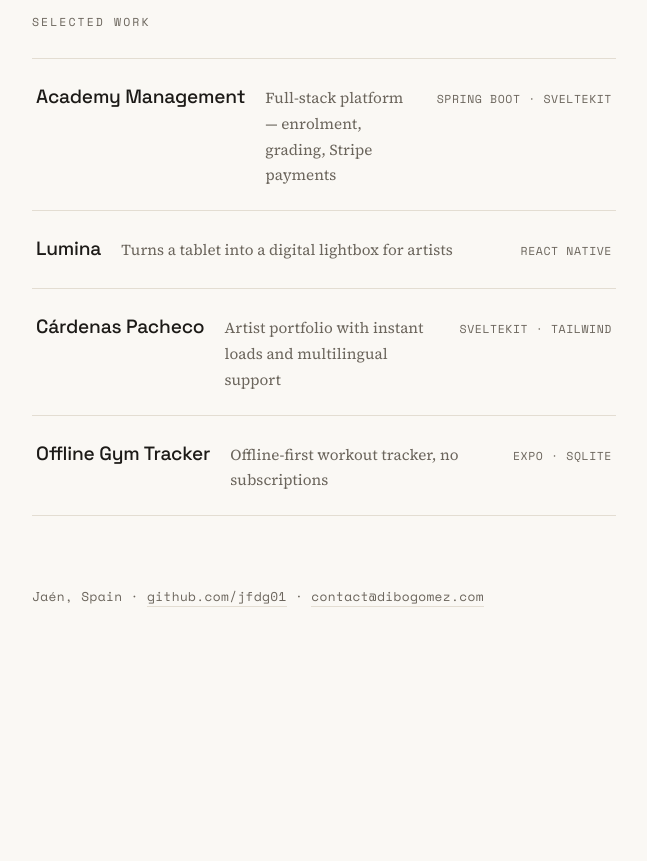
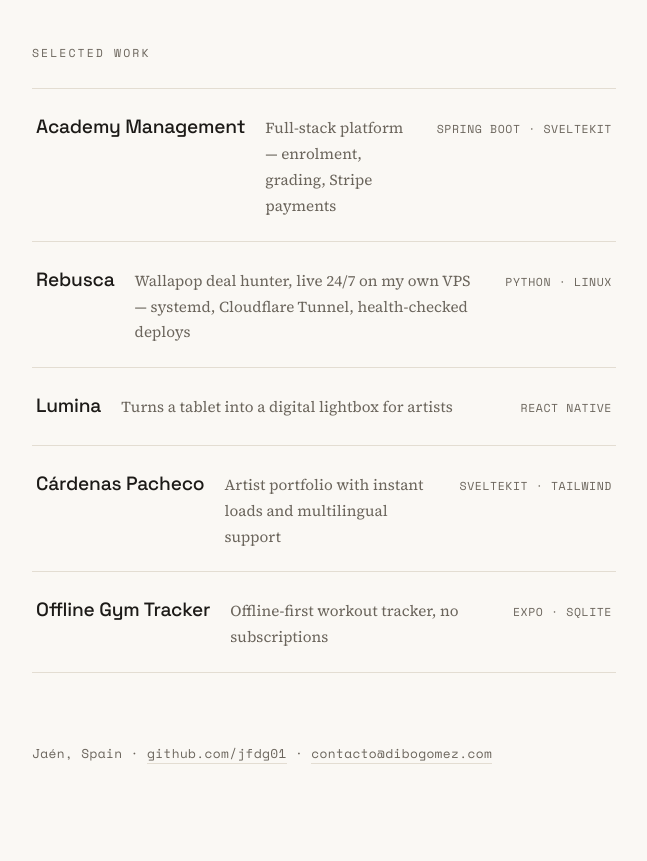
Before and after one commit to jfdg01/jfdg01.github.io, a plain HTML site: page index.html in a window 1280 px wide. Shown: the part 1374-2235 px from the top of the page, without its empty margins (316-963 px from the left). Before the commit the page ends 2078 px from the top, so only its background shows below. Drawn offline with nearby package versions, Linux system fonts and the light colour scheme.

Commit message:
site: add Rebusca, mention self-hosted Linux services, use contacto@
Adds Rebusca to Selected work (VPS + systemd + Cloudflare Tunnel),
a line on running own services on Linux in the lede, and unifies the
contact address with the CV and GitHub README (contacto@).

Co-Authored-By: Claude Opus 5.5 <noreply@anthropic.com>
Claude-Session: https://claude.ai/code/session_01VYdd9K95za2sPsEDRZgF4p

```diff
--- a/index.html
+++ b/index.html
@@ -226,7 +226,8 @@
                     Currently completing a double master's — Computer
                     Engineering and Cybersecurity — at the
                     <a href="https://www.ujaen.es">Universidad de Jaén</a>. I
-                    build systems end-to-end and prefer them simple and correct.
+                    build systems end-to-end and prefer them simple and correct
+                    — and I deploy and run my own services on Linux servers.
                 </p>
             </header>
 
@@ -294,6 +295,16 @@
                         >
                     </li>
                     <li>
+                        <a href="https://github.com/jfdg01/rebusca"
+                            ><span class="name">Rebusca</span
+                            ><span class="desc"
+                                >Wallapop deal hunter, live 24/7 on my own VPS —
+                                systemd, Cloudflare Tunnel, health-checked
+                                deploys</span
+                            ><span class="meta">Python · Linux</span></a
+                        >
+                    </li>
+                    <li>
                         <a href="https://github.com/jfdg01/lumina-mobile"
                             ><span class="name">Lumina</span
                             ><span class="desc"
@@ -327,7 +338,7 @@
             <footer>
                 Jaén, Spain ·
                 <a href="https://github.com/jfdg01">github.com/jfdg01</a> ·
-                <a href="mailto:contact@dibogomez.com">contact@dibogomez.com</a>
+                <a href="mailto:contacto@dibogomez.com">contacto@dibogomez.com</a>
             </footer>
         </main>
     </body>
```
